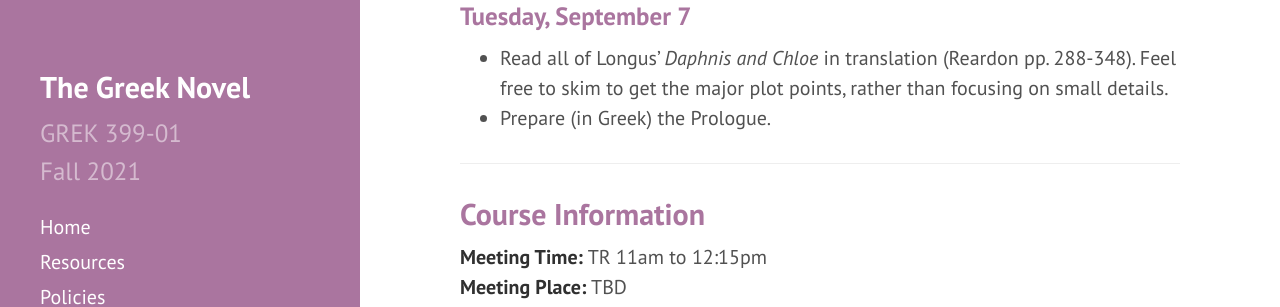
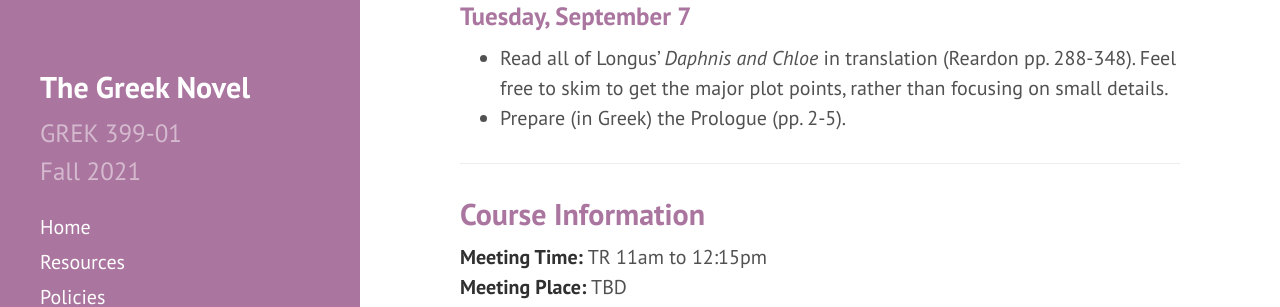
Before and after one commit to DLibatique/GREK399-F21, a Jekyll site: the page built from _pages/index.md, in a window 1280 px wide and 900 px high. Shown: the part 335-642 px from the top of the window. Built offline with Jekyll 4.4.1, drawn with Linux system fonts in a browser that asks for light colours.

Commit message:
added page numbers to assignment

```diff
--- a/_pages/index.md
+++ b/_pages/index.md
@@ -12,7 +12,7 @@ permalink: /
 
 ### Tuesday, September 7
 * Read all of Longus' *Daphnis and Chloe* in translation (Reardon pp. 288-348). Feel free to skim to get the major plot points, rather than focusing on small details.
-* Prepare (in Greek) the Prologue.
+* Prepare (in Greek) the Prologue (pp. 2-5).
 
 ***
 
```
Also changed, not shown: _pages/schedule.md (+1 -1 lines).
